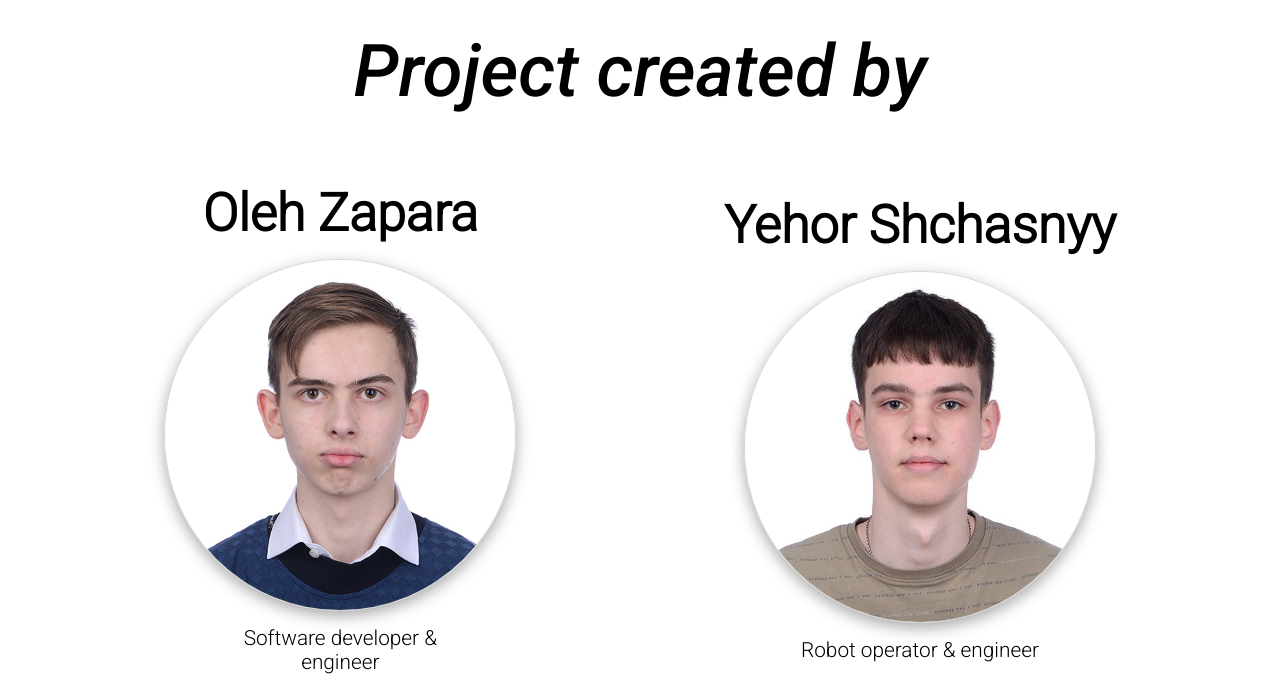
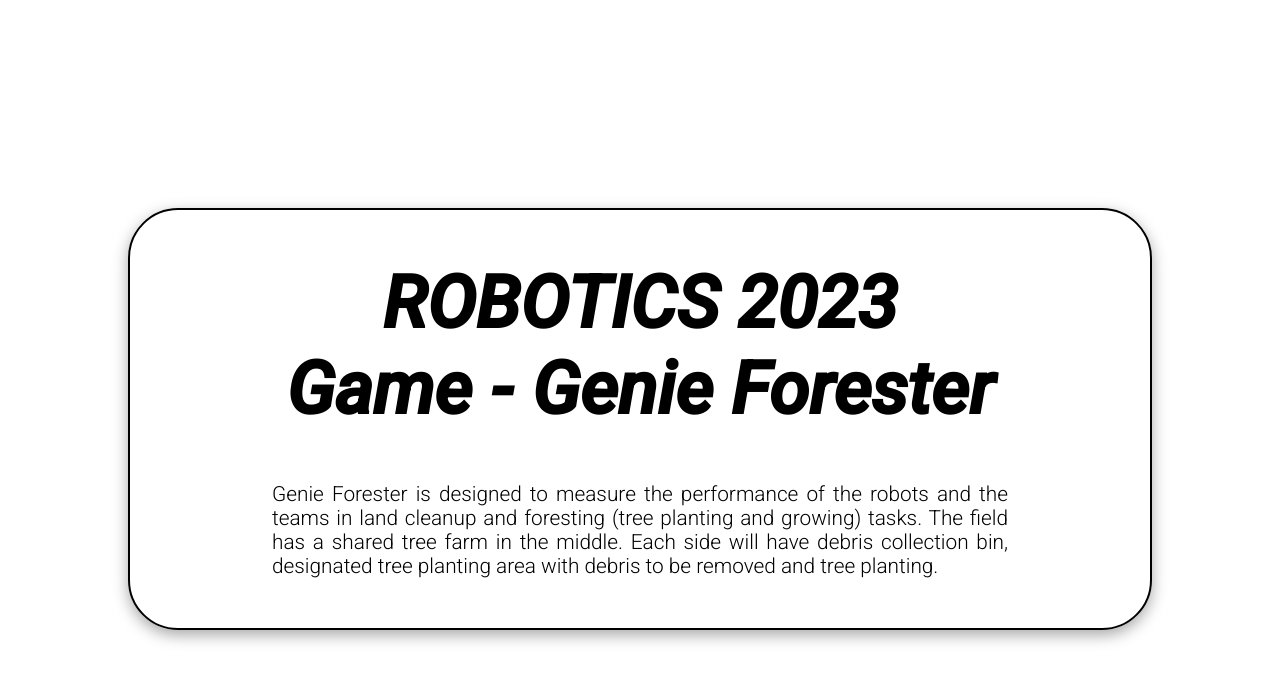
Before and after one commit to OlegZapara/Engineering-book, a website built with Vite: page index.html in a window 1280 px wide. Shown: the part 822-1499 px from the top of the page. Built offline with nearby package versions, Linux system fonts and the light colour scheme.

Commit message:
game description

```diff
--- a/index.html
+++ b/index.html
@@ -28,6 +28,12 @@
               <path d="M321.39,56.44c58-10.79,114.16-30.13,172-41.86,82.39-16.72,168.19-17.73,250.45-.39C823.78,31,906.67,72,985.66,92.83c70.05,18.48,146.53,26.09,214.34,3V0H0V27.35A600.21,600.21,0,0,0,321.39,56.44Z" class="shape-fill"></path>
           </svg>
         </div>
+      </div>
+    </section>
+    <section class="game">
+      <div class="game-wrapper">
+        <div class="game-title">ROBOTICS 2023 <br> Game - Genie Forester</div>
+        <div class="game-description">Genie Forester is designed to measure the performance of the robots and the teams in land cleanup and foresting (tree planting and growing) tasks. The field has a shared tree farm in the middle. Each side will have debris collection bin, designated tree planting area with debris to be removed and tree planting.</div>
       </div>
     </section>
     <section class="authors">
--- a/main.js
+++ b/main.js
@@ -28,12 +28,12 @@ function max(a, b){
     return b;
   }
 }
-window.addEventListener('scroll', function(){
-  if(this.window.innerWidth < 1300) return;
-  var scrollTop = this.scrollY / 1000;
-  var el = document.getElementById('authors-overlay');
-  el.style.opacity = `${max(scrollTop - this.window.innerHeight / 800, 0)}`;
-})
+// window.addEventListener('scroll', function(){
+//   if(this.window.innerWidth < 1300) return;
+//   var scrollTop = this.scrollY / 1000;
+//   var el = document.getElementById('authors-overlay');
+//   el.style.opacity = `${max(scrollTop - this.window.innerHeight / 400, 0)}`;
+// })
 
 const hiddenElements = document.querySelectorAll('.trigger')
 hiddenElements.forEach((el) => observer.observe(el))
--- a/media.css
+++ b/media.css
@@ -1,6 +1,7 @@
 @media screen and (max-width: 1300px) {
     section{
         position: initial !important;
+        border: none;
     }
   }
 @media screen and (max-width: 1000px) {
@@ -9,6 +10,13 @@
     }
     .record{
         margin-bottom: 20px;
+    }
+    .game-wrapper{
+        height: 80vh;
+        padding:20px;
+    }
+    .game-description{
+        font-size: 18px;
     }
     .record:nth-child(even){
         height: auto;
--- a/style.css
+++ b/style.css
@@ -108,6 +108,40 @@ section{
   position: sticky !important;
   background-color: white;
   top:0px;
+  border-top:2px solid black;
+}
+
+.game{
+  height: 110vh;
+  display: flex;
+  justify-content: center;
+  align-items: center;
+}
+.game-wrapper{
+  width: 80%;
+  display: flex;
+  justify-content: center;
+  align-items: center;
+  flex-direction: column;
+  border:2px solid black;
+  padding:50px;
+  border-radius: 50px;
+  box-shadow: rgba(0, 0, 0, 0.35) 0px 5px 15px;
+}
+.game-title{
+  font-family: 'Roboto', sans-serif;
+  font-style: italic;
+  font-weight: 600;
+  font-size: calc(3.5 * var(--index));
+  text-align: center;
+  margin-bottom: 50px;
+}
+.game-description{
+  font-family: 'Roboto', sans-serif;
+  font-weight: 300;
+  font-size: calc(var(--index));
+  width: 80%;
+  text-align: justify;
 }
 
 .authors-header{
@@ -163,7 +197,7 @@ section{
   aspect-ratio: 1;
   object-fit: cover;
   border-radius: 50%;
-  border:1px solid lightgray;
+  border:2px solid black;
   box-shadow: rgba(0, 0, 0, 0.35) 0px 5px 15px;
 }
 
```
